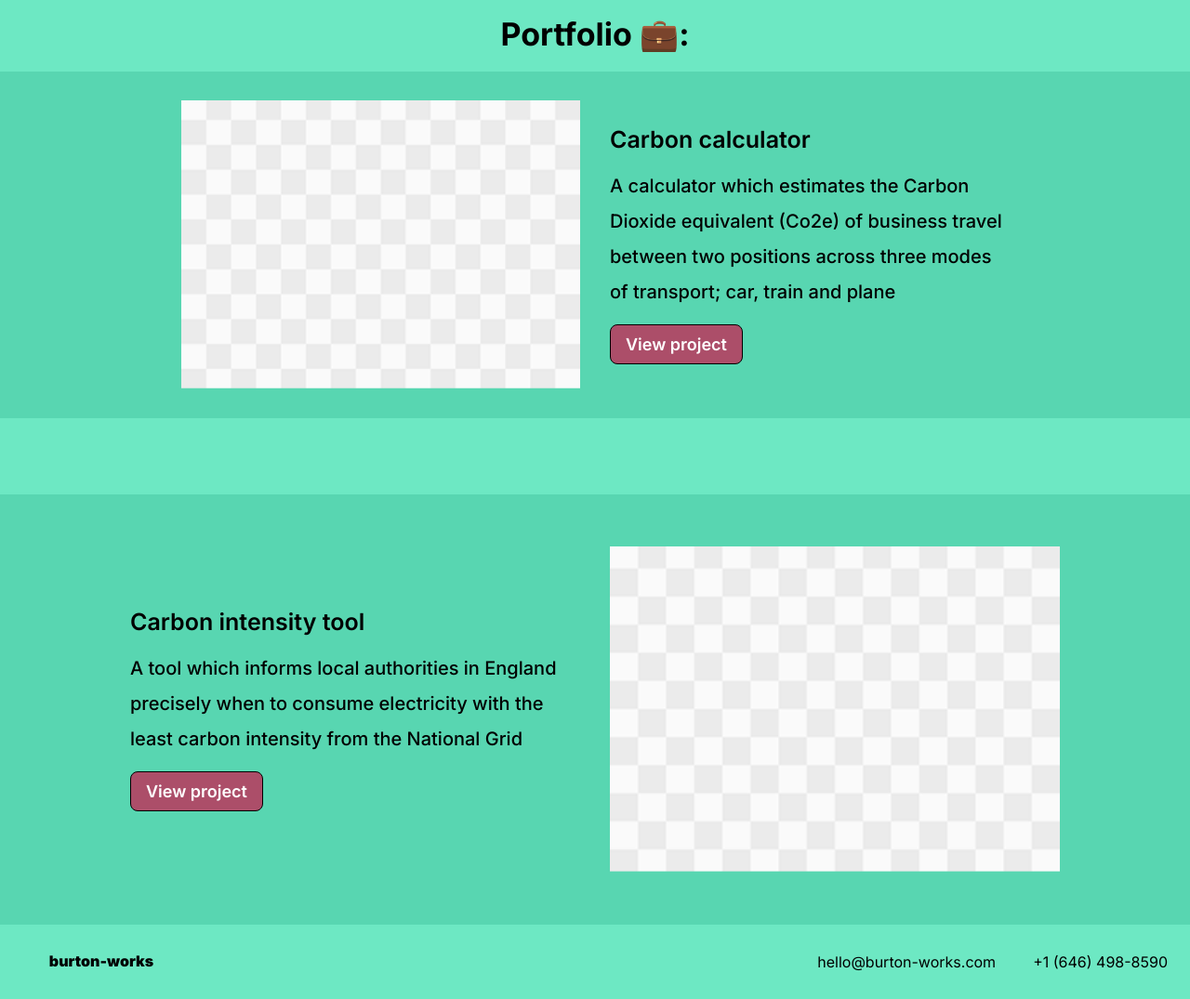
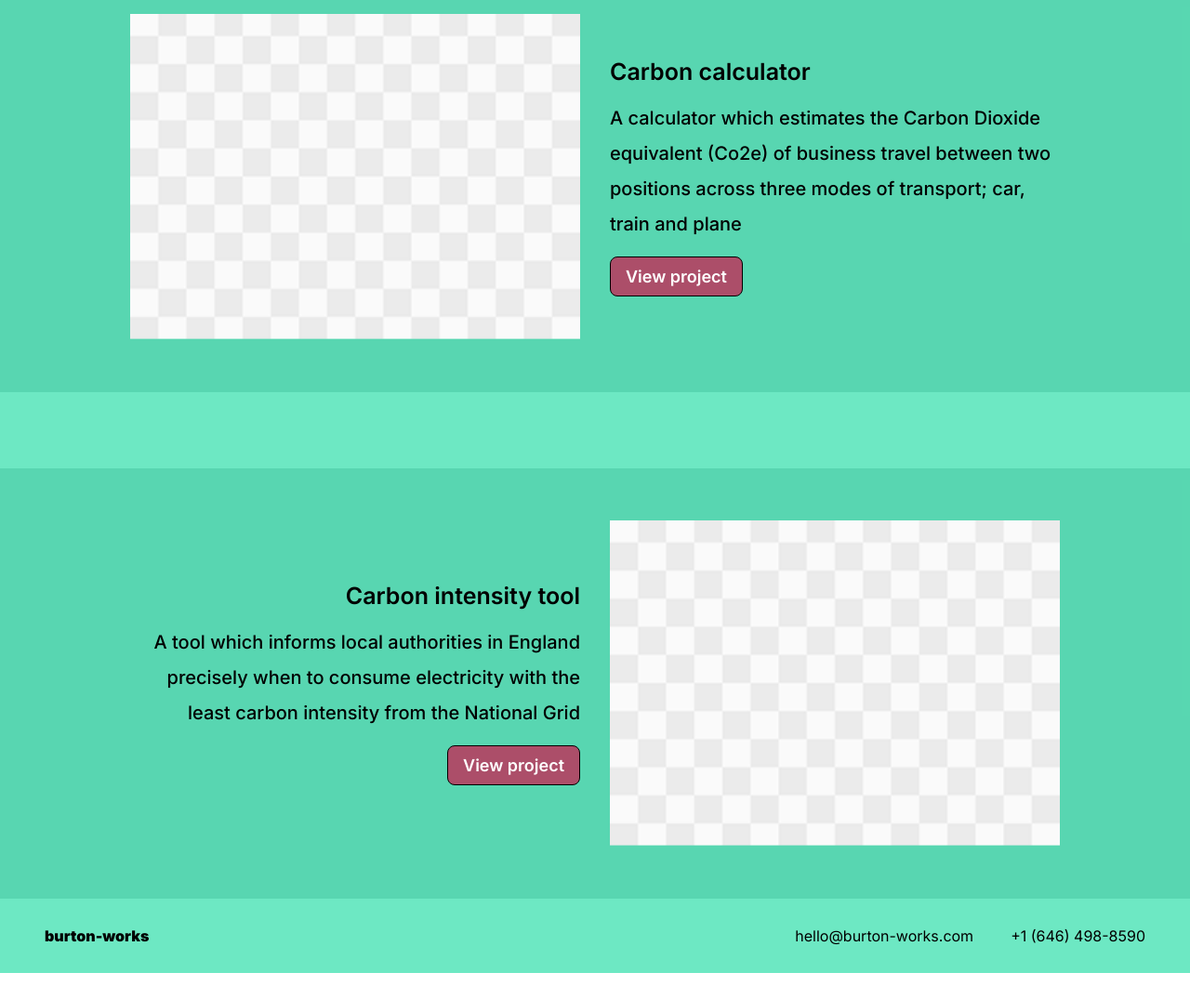
Before and after one commit to gburton20/gburton20.github.io, a plain HTML site: page index.html in a window 1280 px wide. Shown: the part 1263-2338 px from the top of the page at 93% size. After the commit the page ends 2310 px from the top, so only its background shows below. Drawn offline with Linux system fonts and the light colour scheme.

Commit message:
Update CSS for improved layout and responsiveness; modify HTML for better navigation and bio content

```diff
--- a/css/main.css
+++ b/css/main.css
@@ -60,6 +60,7 @@ body {
   font-size: 20px;
   font-style: normal;
   font-weight: 900;
+  margin: 15px 0;
   /* border: 2px dashed red; */
 }
 
@@ -114,9 +115,11 @@ body {
 }
 
 .mobile-greeting-heading {
-  width: 321px;
-  font-size: 40px;
+  width: 100%;
+  font-size: 38px;
   font-weight: 900;
+  flex-wrap: wrap;
+  margin: 20px 0 0 0;
 
   /* border: 2px dashed black; */
 }
@@ -126,6 +129,7 @@ body {
   font-size: 28px;
   font-weight: 500;
   line-height: 38px; /* 135.714% */
+  margin: 20px 0;
 
   /* border: 2px dashed firebrick; */
 }
@@ -505,9 +509,11 @@ body {
     font-weight: 600;
     margin: 0;
     white-space: nowrap;
+    text-decoration: none;
   }
 
   /* END of desktop nav bar CSS */
+
 
   /* START Desktop Skills list component */
   .desktop-skills-list-component {
@@ -531,12 +537,11 @@ body {
     width: 100%;
     position: relative;
     background-color: rgba(32, 201, 151, 0.75);
-    overflow: hidden;
     display: flex;
     flex-direction: column;
     align-items: center;
     justify-content: center;
-    padding: 3.88vh 15.27vw;
+    padding: 56px 24px;
     box-sizing: border-box;
     text-align: left;
     font-size: 25px;
@@ -561,7 +566,7 @@ body {
     cursor: pointer;
   }
 
-  .desktop-portfolio-description {
+  .desktop-portfolio-description-thumbnail-left {
     height: 100%;
     flex: 1;
     /* width: 100%; */
@@ -573,10 +578,10 @@ body {
     gap: 16px;
     text-align: left;
     font-size: 25px;
+    text-align: left;
   }
 
   .desktop-portfolio-project-title-text {
-    align-self: stretch;
     flex: 1;
     display: flex;
     flex-direction: column;
@@ -592,7 +597,6 @@ body {
   	font-size: 20px;
   	line-height: 38px;
   	font-weight: 500;
-  	text-align: left;
   	display: inline-block;
   }
 
@@ -659,6 +663,20 @@ body {
     max-width: 1000px;
   }
 
+  .desktop-portfolio-description-thumbnail-right {
+    height: 100%;
+    flex: 1;
+    /* width: 100%; */
+    position: relative;
+    display: flex;
+    flex-direction: column;
+    align-items: flex-end;
+    justify-content: flex-start;
+    gap: 16px;
+    text-align: right;
+    font-size: 25px;
+  }
+
   /* END desktop portfolio component section, thumbnail right */
 
 
@@ -667,23 +685,24 @@ body {
     background: rgba(60, 224, 175, 0.75);
     display: flex;
     height: 80px;
-    padding: 0px 24px;
+    padding: 0px 48px;
     justify-content: space-between;
     align-items: center;
     flex-shrink: 0;
     align-self: stretch;
+    width: auto;
   }
 
   .desktop-footer-content {
     display: flex;
-    width: 1268px;
+    width: 100%;
     height: 42px;
     justify-content: space-between;
     align-items: center;
   }
 
   .desktop-footer-burton-works-logo {
-    width: 170px;
+    width: auto;
     height: 21px;
     flex-shrink: 0;
     color: #000;
--- a/index.html
+++ b/index.html
@@ -41,7 +41,7 @@
                         <p class="desktop-portfolio-link-text">Portfolio</p>
                     </div>
                     <div class="desktop-book-a-call-button">
-                        <p class="desktop-nav-button-text">Book a call</button>
+                        <a href="https://calendly.com/george-burton-works/30min" class="desktop-nav-button-text" target="_blank" rel="noopener noreferrer">Book a call</a>
                     </div>
                 </div>
             </div>
@@ -57,8 +57,8 @@
 
         <!-- div for the mobile-only bio copy -->
         <div class="mobile-bio-only">
-            <p class="bio">I'm a full-stack web developer progressing my career where sustainable finance and software meet! 🌍🌱</p>
-            <p class="bio">Check out my prior experience in sustainable finance and software:</p>
+            <p class="bio">George is a full-stack web developer advancing his career at the intersection of sustainable finance and technology. 🌍 </p>
+            <p class="bio">Check out his prior experience in sustainable finance and software:</p>
             <a href="https://www.proco.store/"><img class="proco-logo" alt="a logo for the paused startup Proco, a portfolio startup solo-founded by George Burton" src="./public/images/mobile-proco-logo.svg" id="mobile-proco-logo"></a>
         </div>
 
@@ -195,7 +195,7 @@
      <div class="desktop-portfolio-section-thumbnail-left">
         <div class="desktop-portfolio-section-thumbnail-left-content">
             <img class="desktop-thumbnail-icon" alt="a placeholder image for the portfolio wireframe" src="./public/images/thumbnail-placeholder.png" id="desktop-thumbnail-image">
-            <div class="desktop-portfolio-description">
+            <div class="desktop-portfolio-description-thumbnail-left">
                 <div class="desktop-portfolio-project-title-text">Carbon calculator</div>
                 <div class="desktop-portfolio-project-bio-text">A calculator which estimates the Carbon Dioxide equivalent (Co2e) of business travel between two positions across three modes of transport; car, train and plane</div>
                 <div class="desktop-view-project-button">
@@ -212,7 +212,7 @@
     <!-- START - DESKTOP portfolio content, thumbnail right -->
      <div class="desktop-portfolio-section-thumbnail-right">
         <div class="desktop-portfolio-section-thumbnail-right-content">
-            <div class="desktop-portfolio-description">
+            <div class="desktop-portfolio-description-thumbnail-right">
                 <div class="desktop-portfolio-project-title-text">Carbon intensity tool</div>
                 <div class="desktop-portfolio-project-bio-text">A tool which informs local authorities in England precisely when to consume electricity with the least carbon intensity from the National Grid</div>
                 <div class="desktop-view-project-button">
```
